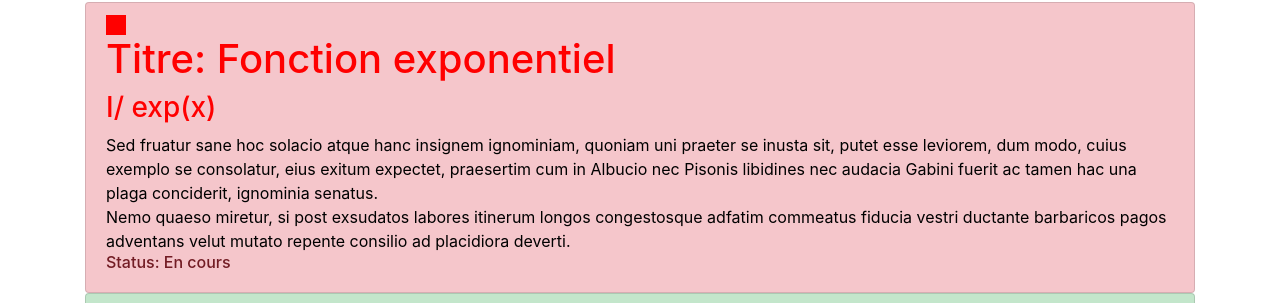
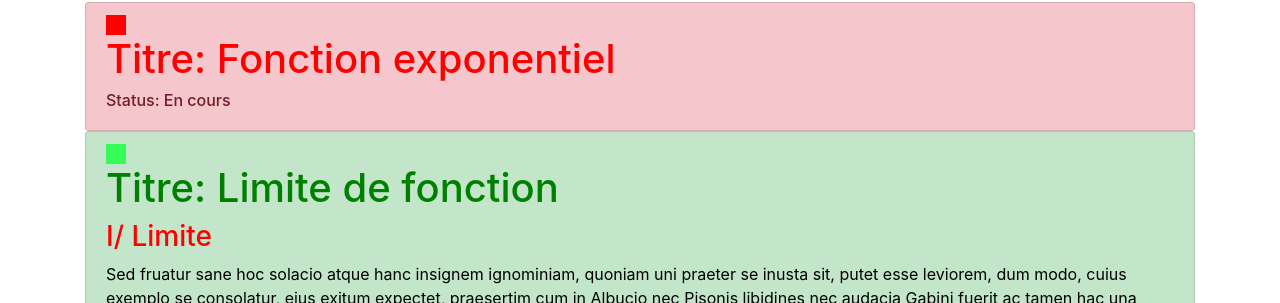
Before and after one commit to arthurlambert27/resoc, an Angular app: page /cours in a window 1280 px wide. Shown: the part 116-419 px from the top of the page. Built offline with nearby package versions, Linux system fonts and the light colour scheme; a web font is replaced by a local one.

Commit message:
cache les cours " en cours "

```diff
--- a/src/app/cours/cours.component.html
+++ b/src/app/cours/cours.component.html
@@ -10,9 +10,9 @@
     <h1 [ngStyle]="{color: getColor()}">Titre: {{coursTitre}}</h1>
     <div *ngFor="let contenu of coursContenu" [ngClass]="{
       'h3 red': contenu.class === 'titre'}" [ngStyle]="{color: color(contenu.class)}">
-      <div *ngIf="contenu.class !== 'image'">
-          {{contenu.text}}
-      </div>
+      <div *ngIf="contenu.class !== 'image' && coursStatus==='on'">
+        {{contenu.text}}
+    </div>
       <div *ngIf="contenu.class ==='image'">
         <img [src]="contenu.lien" style="width:300px;height:200px;"alt="">
       </div>
```
